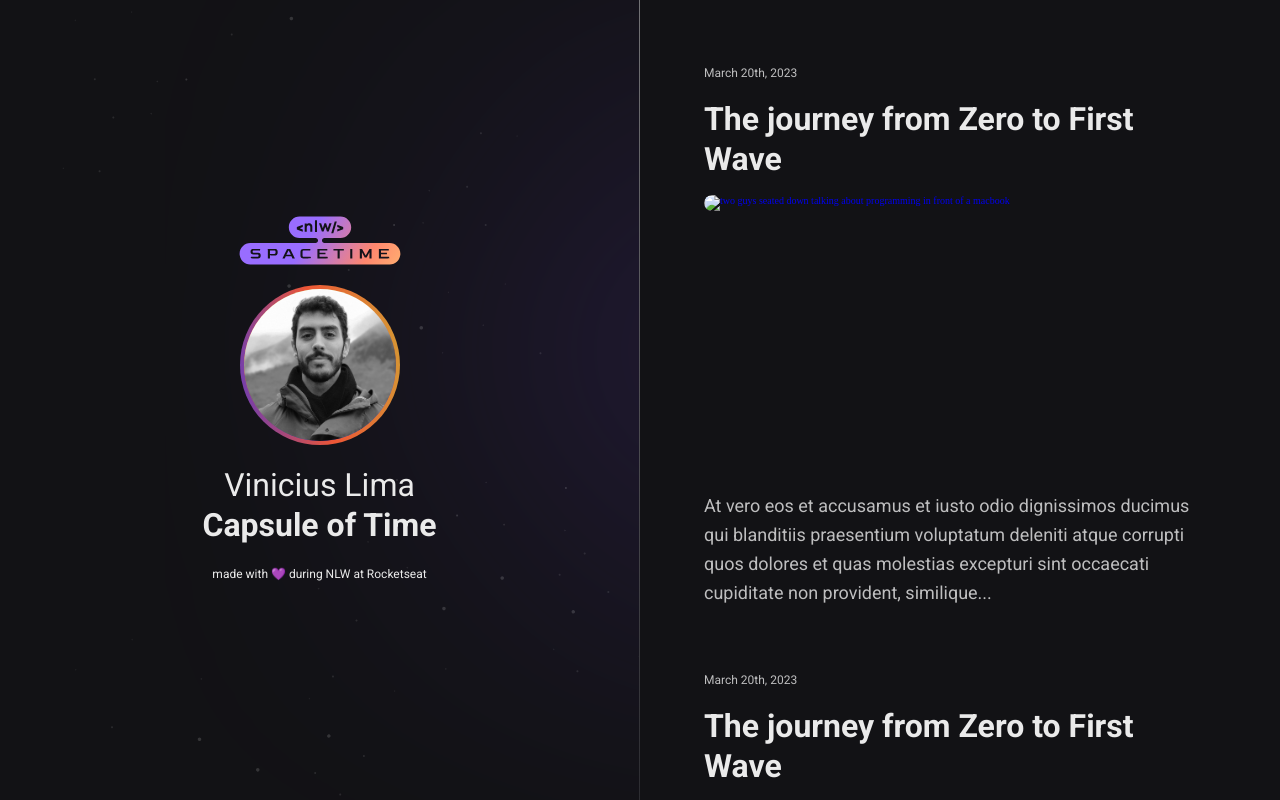
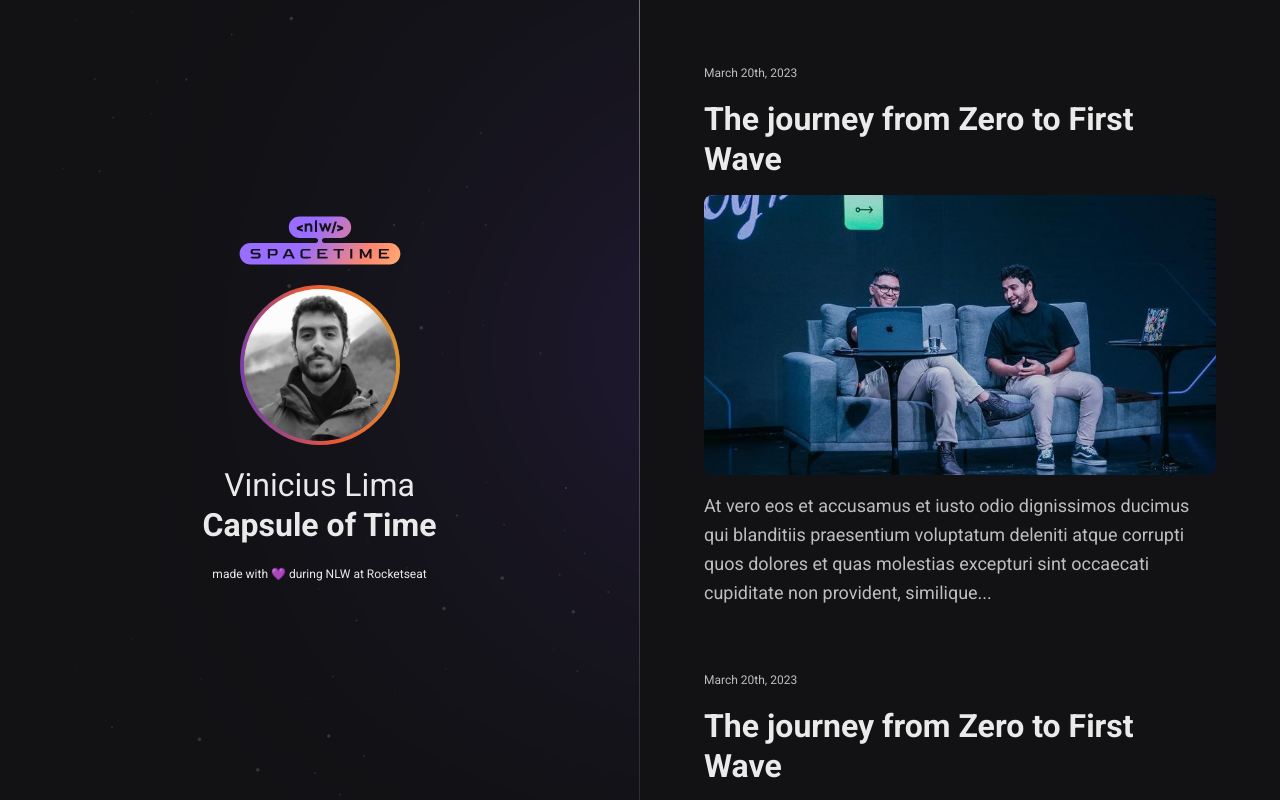
Before and after one commit to vinidelimaa/nlw-spacetime, a plain HTML site: page index.html in a window 1280 px wide. Drawn offline with Linux system fonts and the light colour scheme; the site is published under a folder, as on GitHub Pages, so addresses that start at the root find nothing; a web font is replaced by a local one.

Commit message:
add thumbnail

```diff
--- a/index.html
+++ b/index.html
@@ -13,7 +13,7 @@
     />
 
     <link rel="stylesheet" href="style.css" />
-    <link rel="icon" href="/assets/favicon.png" type="image/png" />
+    <link rel="icon" href="./assets/favicon.png" type="image/png" />
 
     <title>NLW Spacetime</title>
   </head>
@@ -44,7 +44,7 @@
         <h1>The journey from Zero to First Wave</h1>
         <div>
           <img
-            src="/assets/jornada.png"
+            src="./assets/jornada.png"
             alt="two guys seated down talking about programming in front of a macbook"
           />
         </div>
@@ -65,7 +65,7 @@
         <h1>The journey from Zero to First Wave</h1>
         <div>
           <img
-            src="/assets/jornada.png"
+            src="./assets/jornada.png"
             alt="two guys seated down talking about programming in front of a macbook"
           />
         </div>
@@ -86,7 +86,7 @@
         <h1>The journey from Zero to First Wave</h1>
         <div>
           <img
-            src="/assets/jornada.png"
+            src="./assets/jornada.png"
             alt="two guys seated down talking about programming in front of a macbook"
           />
         </div>
```
Also changed, not shown: 2 other files.
